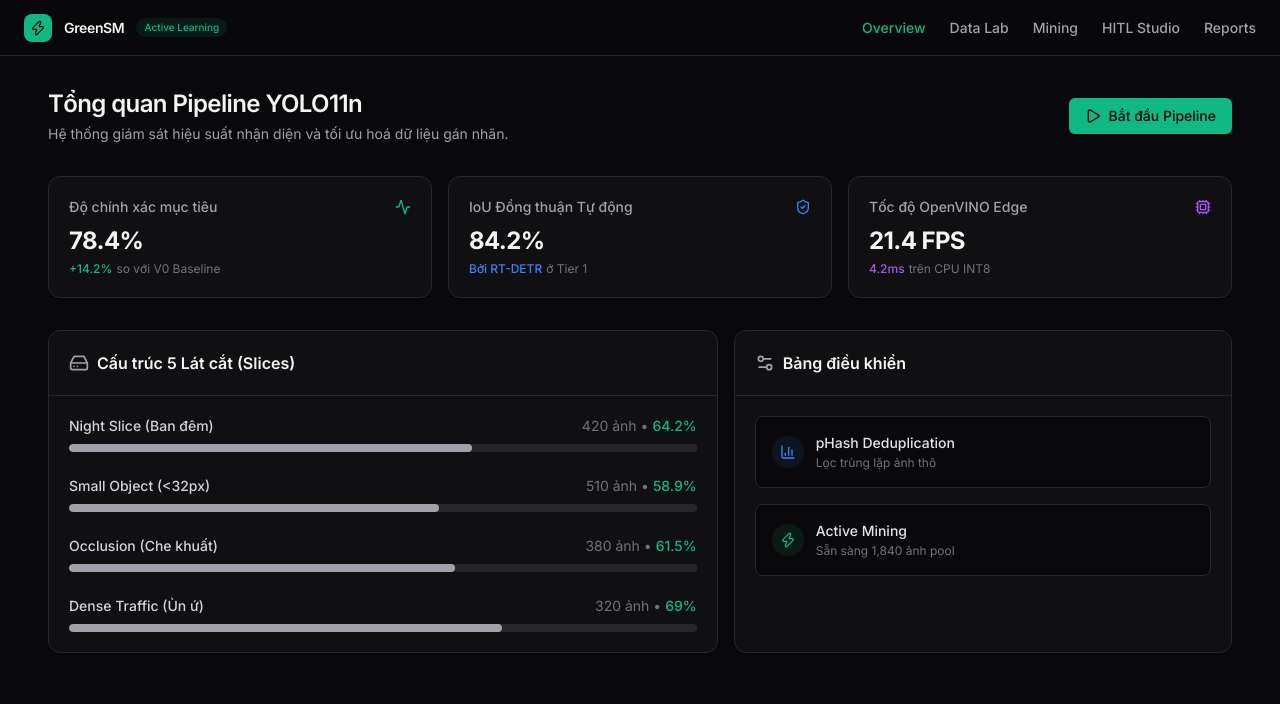
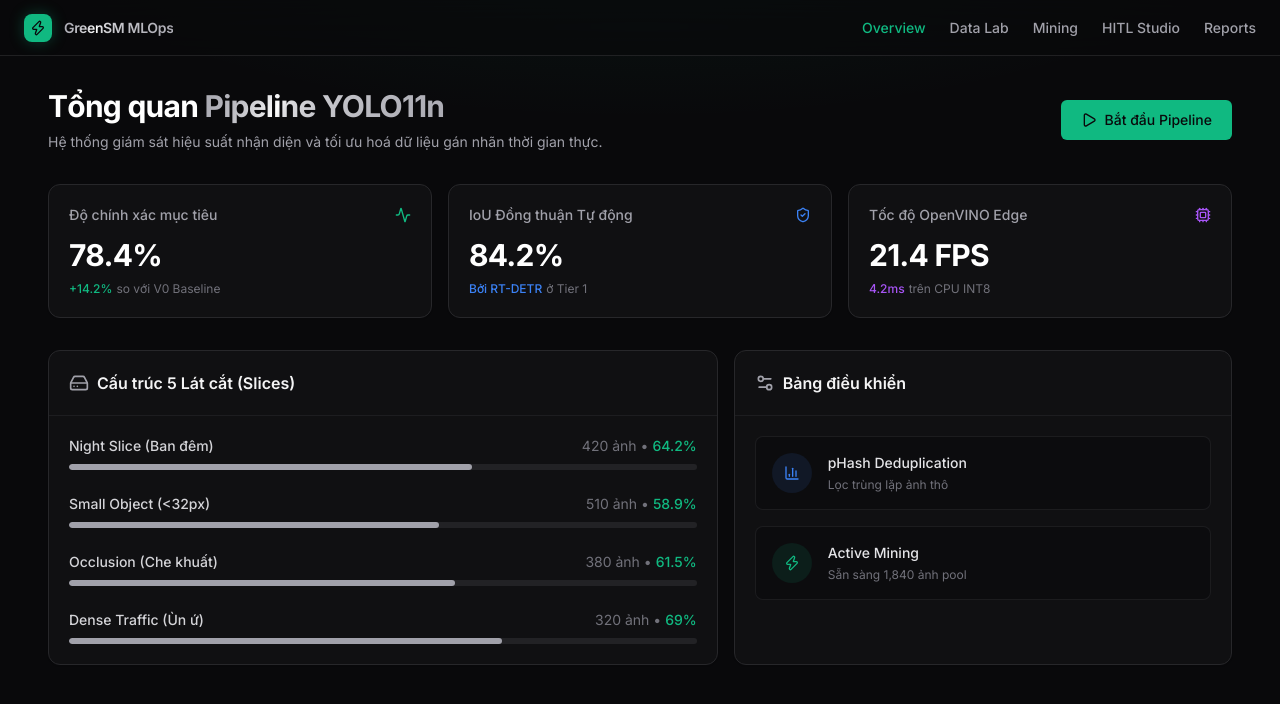
Before and after one commit to nguyenhuynhdt37/DataForge-AI, a Next.js app in the folder frontend/: page / in a window 1280 px wide. Shown: the top 704 px of the page. Built offline with nearby package versions, Linux system fonts and the light colour scheme.

Commit message:
feat(ui): implement React Bits components (SpotlightCard, ShinyText) with Tailwind and Framer Motion

```diff
--- a/frontend/src/app/page.tsx
+++ b/frontend/src/app/page.tsx
@@ -11,20 +11,23 @@ import {
   Zap,
   Play
 } from 'lucide-react';
+import { ShinyText } from '@/shared/components/react-bits/ShinyText';
+import { SpotlightCard } from '@/shared/components/react-bits/SpotlightCard';
 
 export default function TailwindDashboard() {
   return (
-    <div className="min-h-screen bg-zinc-950 text-zinc-50 flex flex-col">
+    <div className="min-h-screen bg-zinc-950 text-zinc-50 flex flex-col relative overflow-hidden">
+
+      {/* Background Animated Retro Grid / Radial Fade (Inspired by React Bits) */}
+      <div className="absolute inset-0 bg-[radial-gradient(ellipse_80%_50%_at_50%_-20%,rgba(16,185,129,0.1),transparent_70%)] pointer-events-none" />
+
       {/* Top Navbar */}
-      <header className="sticky top-0 z-50 flex h-14 items-center justify-between border-b border-zinc-800 bg-zinc-950/80 px-6 backdrop-blur-md">
+      <header className="sticky top-0 z-50 flex h-14 items-center justify-between border-b border-zinc-800/80 bg-zinc-950/60 px-6 backdrop-blur-xl">
         <div className="flex items-center gap-3">
-          <div className="flex h-7 w-7 items-center justify-center rounded-lg bg-emerald-500">
+          <div className="flex h-7 w-7 items-center justify-center rounded-lg bg-emerald-500 shadow-[0_0_15px_rgba(16,185,129,0.3)]">
             <Zap className="h-4 w-4 text-zinc-950" />
           </div>
-          <span className="text-sm font-semibold tracking-tight text-zinc-100">GreenSM</span>
-          <span className="rounded-full bg-emerald-500/10 px-2 py-0.5 text-[10px] font-medium text-emerald-500">
-            Active Learning
-          </span>
+          <ShinyText text="GreenSM MLOps" className="text-sm font-semibold tracking-tight" />
         </div>
         <nav className="flex items-center gap-6 text-sm font-medium text-zinc-400">
           <a href="#" className="text-emerald-500">Overview</a>
@@ -36,63 +39,68 @@ export default function TailwindDashboard() {
       </header>
 
       {/* Main Content */}
-      <main className="flex-1 p-6 md:p-8 lg:px-12 max-w-[1400px] mx-auto w-full">
+      <main className="relative flex-1 p-6 md:p-8 lg:px-12 max-w-[1400px] mx-auto w-full z-10">
+
         {/* Page Header */}
         <div className="mb-8 flex flex-col justify-between gap-4 md:flex-row md:items-center">
           <div>
-            <h1 className="text-2xl font-semibold tracking-tight text-zinc-100">
-              Tổng quan Pipeline YOLO11n
+            <h1 className="text-3xl font-bold tracking-tight text-white">
+              Tổng quan <ShinyText text="Pipeline YOLO11n" />
             </h1>
-            <p className="text-sm text-zinc-400 mt-1">
-              Hệ thống giám sát hiệu suất nhận diện và tối ưu hoá dữ liệu gán nhãn.
+            <p className="text-sm text-zinc-400 mt-2">
+              Hệ thống giám sát hiệu suất nhận diện và tối ưu hoá dữ liệu gán nhãn thời gian thực.
             </p>
           </div>
-          <button className="inline-flex h-9 items-center justify-center gap-2 rounded-md bg-emerald-500 px-4 text-sm font-medium text-zinc-950 transition-colors hover:bg-emerald-400 focus-visible:outline-none focus-visible:ring-2 focus-visible:ring-emerald-500 focus-visible:ring-offset-2 focus-visible:ring-offset-zinc-950">
+          <button className="group relative inline-flex h-10 items-center justify-center gap-2 overflow-hidden rounded-md bg-emerald-500 px-5 text-sm font-medium text-zinc-950 transition-all hover:bg-emerald-400 hover:shadow-[0_0_20px_rgba(16,185,129,0.4)]">
+            <div className="absolute inset-0 flex h-full w-full justify-center [transform:skew(-12deg)_translateX(-100%)] group-hover:duration-1000 group-hover:[transform:skew(-12deg)_translateX(100%)]">
+              <div className="relative h-full w-8 bg-white/20" />
+            </div>
             <Play className="h-4 w-4" />
             Bắt đầu Pipeline
           </button>
         </div>
 
-        {/* 3 Metric Cards */}
+        {/* 3 Metric Spotlight Cards */}
         <div className="grid gap-4 md:grid-cols-3 mb-8">
-          <div className="rounded-xl border border-zinc-800 bg-zinc-900/50 p-5 shadow-sm">
+          <SpotlightCard spotlightColor="rgba(16, 185, 129, 0.15)">
             <div className="flex items-center justify-between pb-2">
               <span className="text-sm font-medium text-zinc-400">Độ chính xác mục tiêu</span>
               <Activity className="h-4 w-4 text-emerald-500" />
             </div>
-            <div className="text-2xl font-bold tracking-tight text-zinc-100">78.4%</div>
-            <p className="text-xs text-zinc-500 mt-1 flex items-center gap-1">
+            <div className="text-3xl font-bold tracking-tight text-white mt-1">78.4%</div>
+            <p className="text-xs text-zinc-500 mt-2 flex items-center gap-1">
               <span className="text-emerald-500 font-medium">+14.2%</span> so với V0 Baseline
             </p>
-          </div>
-          <div className="rounded-xl border border-zinc-800 bg-zinc-900/50 p-5 shadow-sm">
+          </SpotlightCard>
+
+          <SpotlightCard spotlightColor="rgba(59, 130, 246, 0.15)">
             <div className="flex items-center justify-between pb-2">
               <span className="text-sm font-medium text-zinc-400">IoU Đồng thuận Tự động</span>
               <ShieldCheck className="h-4 w-4 text-blue-500" />
             </div>
-            <div className="text-2xl font-bold tracking-tight text-zinc-100">84.2%</div>
-            <p className="text-xs text-zinc-500 mt-1 flex items-center gap-1">
+            <div className="text-3xl font-bold tracking-tight text-white mt-1">84.2%</div>
+            <p className="text-xs text-zinc-500 mt-2 flex items-center gap-1">
               <span className="text-blue-500 font-medium">Bởi RT-DETR</span> ở Tier 1
             </p>
-          </div>
-          <div className="rounded-xl border border-zinc-800 bg-zinc-900/50 p-5 shadow-sm">
+          </SpotlightCard>
+
+          <SpotlightCard spotlightColor="rgba(168, 85, 247, 0.15)">
             <div className="flex items-center justify-between pb-2">
               <span className="text-sm font-medium text-zinc-400">Tốc độ OpenVINO Edge</span>
               <Cpu className="h-4 w-4 text-purple-500" />
             </div>
-            <div className="text-2xl font-bold tracking-tight text-zinc-100">21.4 FPS</div>
-            <p className="text-xs text-zinc-500 mt-1 flex items-center gap-1">
+            <div className="text-3xl font-bold tracking-tight text-white mt-1">21.4 FPS</div>
+            <p className="text-xs text-zinc-500 mt-2 flex items-center gap-1">
               <span className="text-purple-500 font-medium">4.2ms</span> trên CPU INT8
             </p>
-          </div>
+          </SpotlightCard>
         </div>
 
-        {/* 2 Cols Content */}
+        {/* 2 Cols Content with Spotlight Borders */}
         <div className="grid gap-4 md:grid-cols-2 lg:grid-cols-7">
 
-          {/* Slices Breakdown */}
-          <div className="lg:col-span-4 rounded-xl border border-zinc-800 bg-zinc-900/50 flex flex-col shadow-sm">
-            <div className="border-b border-zinc-800 p-5">
+          <SpotlightCard className="lg:col-span-4 p-0 flex flex-col" spotlightColor="rgba(255,255,255,0.05)">
+            <div className="border-b border-zinc-800/60 p-5">
               <div className="flex items-center gap-2">
                 <HardDrive className="h-5 w-5 text-zinc-400" />
                 <h3 className="font-semibold text-zinc-100">Cấu trúc 5 Lát cắt (Slices)</h3>
@@ -110,50 +118,49 @@ export default function TailwindDashboard() {
                     <span className="font-medium text-zinc-300">{slice.name}</span>
                     <span className="text-zinc-500">{slice.count} ảnh • <span className="text-emerald-500 font-medium">{slice.val}%</span></span>
                   </div>
-                  <div className="h-2 w-full overflow-hidden rounded-full bg-zinc-800">
+                  <div className="h-1.5 w-full overflow-hidden rounded-full bg-zinc-800/80">
                     <div
-                      className="h-full bg-zinc-400 rounded-full transition-all duration-500"
+                      className="h-full bg-zinc-400 rounded-full transition-all duration-1000"
                       style={{ width: `${slice.val}%` }}
                     />
                   </div>
                 </div>
               ))}
             </div>
-          </div>
+          </SpotlightCard>
 
-          {/* Quick Actions & Controls */}
-          <div className="lg:col-span-3 rounded-xl border border-zinc-800 bg-zinc-900/50 flex flex-col shadow-sm">
-            <div className="border-b border-zinc-800 p-5">
+          <SpotlightCard className="lg:col-span-3 p-0 flex flex-col" spotlightColor="rgba(255,255,255,0.05)">
+            <div className="border-b border-zinc-800/60 p-5">
               <div className="flex items-center gap-2">
                 <Settings2 className="h-5 w-5 text-zinc-400" />
                 <h3 className="font-semibold text-zinc-100">Bảng điều khiển</h3>
               </div>
             </div>
             <div className="p-5 flex-1 flex flex-col gap-4">
-              <div className="rounded-lg border border-zinc-800 bg-zinc-950 p-4">
-                <div className="flex items-center gap-3">
-                  <div className="h-8 w-8 rounded-full bg-blue-500/10 flex items-center justify-center text-blue-500">
+              <div className="group rounded-lg border border-zinc-800/60 bg-zinc-950/50 p-4 hover:border-zinc-700 transition-colors cursor-pointer">
+                <div className="flex items-center gap-4">
+                  <div className="h-10 w-10 rounded-full bg-blue-500/10 flex items-center justify-center text-blue-500 group-hover:scale-110 transition-transform">
                     <BarChart3 className="h-4 w-4" />
                   </div>
                   <div>
                     <div className="font-medium text-zinc-200 text-sm">pHash Deduplication</div>
-                    <div className="text-xs text-zinc-500 mt-0.5">Lọc trùng lặp ảnh thô</div>
+                    <div className="text-xs text-zinc-500 mt-1">Lọc trùng lặp ảnh thô</div>
                   </div>
                 </div>
               </div>
-              <div className="rounded-lg border border-zinc-800 bg-zinc-950 p-4">
-                <div className="flex items-center gap-3">
-                  <div className="h-8 w-8 rounded-full bg-emerald-500/10 flex items-center justify-center text-emerald-500">
+              <div className="group rounded-lg border border-zinc-800/60 bg-zinc-950/50 p-4 hover:border-zinc-700 transition-colors cursor-pointer">
+                <div className="flex items-center gap-4">
+                  <div className="h-10 w-10 rounded-full bg-emerald-500/10 flex items-center justify-center text-emerald-500 group-hover:scale-110 transition-transform">
                     <Zap className="h-4 w-4" />
                   </div>
                   <div>
                     <div className="font-medium text-zinc-200 text-sm">Active Mining</div>
-                    <div className="text-xs text-zinc-500 mt-0.5">Sẵn sàng 1,840 ảnh pool</div>
+                    <div className="text-xs text-zinc-500 mt-1">Sẵn sàng 1,840 ảnh pool</div>
                   </div>
                 </div>
               </div>
             </div>
-          </div>
+          </SpotlightCard>
 
         </div>
       </main>
--- /dev/null
+++ b/frontend/src/shared/components/react-bits/ShinyText.tsx
@@ -0,0 +1,30 @@
+"use client";
+
+import React from 'react';
+import { motion } from 'framer-motion';
+import { cn } from "@/shared/lib/utils";
+
+interface ShinyTextProps {
+  text: string;
+  className?: string;
+}
+
+export function ShinyText({ text, className }: ShinyTextProps) {
+  return (
+    <motion.span
+      initial={{ backgroundPosition: "200% center" }}
+      animate={{ backgroundPosition: "-200% center" }}
+      transition={{
+        repeat: Infinity,
+        duration: 3,
+        ease: "linear",
+      }}
+      className={cn(
+        "inline-block bg-[linear-gradient(110deg,#a1a1aa,45%,#ffffff,55%,#a1a1aa)] bg-[length:200%_100%] bg-clip-text text-transparent",
+        className
+      )}
+    >
+      {text}
+    </motion.span>
+  );
+}
--- /dev/null
+++ b/frontend/src/shared/components/react-bits/SpotlightCard.tsx
@@ -0,0 +1,74 @@
+"use client";
+
+import React, { useRef, useState } from "react";
+import { cn } from "@/shared/lib/utils";
+
+interface SpotlightCardProps {
+  children: React.ReactNode;
+  className?: string;
+  spotlightColor?: string;
+}
+
+export function SpotlightCard({
+  children,
+  className,
+  spotlightColor = "rgba(16, 185, 129, 0.15)" // Emerald spotlight
+}: SpotlightCardProps) {
+  const divRef = useRef<HTMLDivElement>(null);
+  const [isFocused, setIsFocused] = useState(false);
+  const [position, setPosition] = useState({ x: 0, y: 0 });
+  const [opacity, setOpacity] = useState(0);
+
+  const handleMouseMove = (e: React.MouseEvent<HTMLDivElement>) => {
+    if (!divRef.current || isFocused) return;
+
+    const div = divRef.current;
+    const rect = div.getBoundingClientRect();
+
+    setPosition({ x: e.clientX - rect.left, y: e.clientY - rect.top });
+  };
+
+  const handleFocus = () => {
+    setIsFocused(true);
+    setOpacity(1);
+  };
+
+  const handleBlur = () => {
+    setIsFocused(false);
+    setOpacity(0);
+  };
+
+  const handleMouseEnter = () => {
+    setOpacity(1);
+  };
+
+  const handleMouseLeave = () => {
+    setOpacity(0);
+  };
+
+  return (
+    <div
+      ref={divRef}
+      onMouseMove={handleMouseMove}
+      onFocus={handleFocus}
+      onBlur={handleBlur}
+      onMouseEnter={handleMouseEnter}
+      onMouseLeave={handleMouseLeave}
+      className={cn(
+        "relative overflow-hidden rounded-xl border border-zinc-800 bg-zinc-900/50 p-5 shadow-sm transition-colors hover:border-zinc-700",
+        className
+      )}
+    >
+      <div
+        className="pointer-events-none absolute -inset-px opacity-0 transition duration-300"
+        style={{
+          opacity,
+          background: `radial-gradient(600px circle at ${position.x}px ${position.y}px, ${spotlightColor}, transparent 40%)`,
+        }}
+      />
+      <div className="relative z-10">
+        {children}
+      </div>
+    </div>
+  );
+}
```
